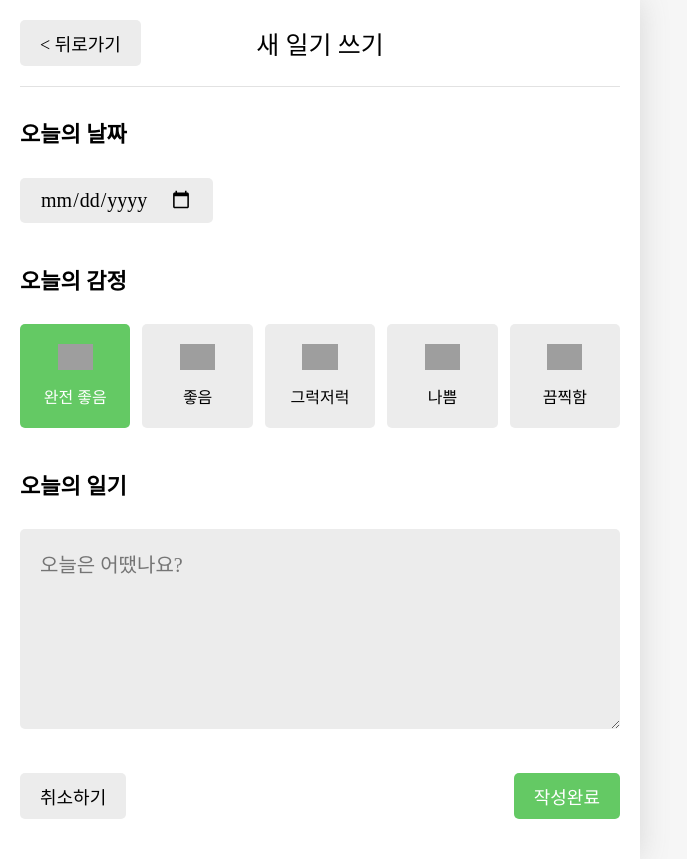
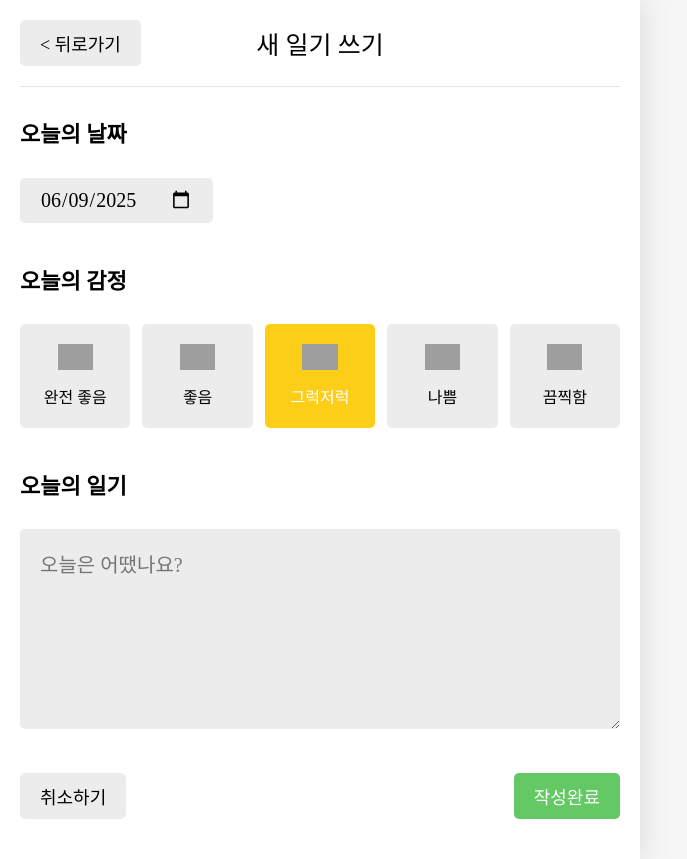
Before and after one commit to sangyeop0529/2025_06_emotion_diary, a React (Vite) app: page /new in a window 1280 px wide. Shown: the whole page, without its empty margins (0-687 px from the left). Built offline with nearby package versions, Linux system fonts and the light colour scheme; grey boxes are pictures that could not be loaded; a web font is replaced by a local one.

Commit message:
new component 완성

```diff
--- a/src/components/Editor.jsx
+++ b/src/components/Editor.jsx
@@ -1,4 +1,5 @@
-import React from "react";
+import React, { useState } from "react";
+import { useNavigate } from "react-router-dom";
 import "./Editor.css";
 import Button from "./Button";
 import EmotionItem from "./EmotionItem";
@@ -11,14 +12,55 @@
   { emotionId: 5, emotionName: "끔찍함" },
 ];
 
-const Editor = () => {
-  const emotionId = Math.floor(Math.random() * 5) + 1;
+const getStringedDate = (targetDate) => {
+  // YYYY-MM-DD
+  let year = targetDate.getFullYear();
+  let month = targetDate.getMonth() + 1;
+  let date = targetDate.getDate();
+
+  if (month < 10) {
+    month = `0${month}`;
+  }
+  if (date < 10) {
+    date = `0${date}`;
+  }
+
+  return `${year}-${month}-${date}`;
+};
+
+const Editor = ({ onSubmit }) => {
+  const [input, setInput] = useState({
+    createdDate: new Date(),
+    emotionId: 3,
+    content: "",
+  });
+
+  const nav = useNavigate();
+
+  const onChangeInput = (e) => {
+    let name = e.target.name;
+    let value = e.target.value;
+
+    if (name == "createdDate") {
+      value = new Date(value);
+    }
+    setInput({ ...input, [name]: value });
+  };
+
+  const onClickSubmitButton = () => {
+    onSubmit(input);
+  };
 
   return (
     <div className="Editor">
       <section className="data_section">
         <h4>오늘의 날짜</h4>
-        <input type="date" />
+        <input
+          type="date"
+          name="createdDate"
+          value={getStringedDate(input.createdDate)}
+          onChange={onChangeInput}
+        />
       </section>
 
       <section className="emotion_section">
@@ -26,9 +68,17 @@
         <div className="emotion_list_wrapper">
           {emotionList.map((item) => (
             <EmotionItem
+              onClick={() =>
+                onChangeInput({
+                  target: {
+                    name: "emotionId",
+                    value: item.emotionId,
+                  },
+                })
+              }
               key={item.emotionId}
               {...item}
-              isSelected={item.emotionId === emotionId}
+              isSelected={item.emotionId === input.emotionId}
             />
           ))}
         </div>
@@ -36,12 +86,20 @@
 
       <section className="content_section">
         <h4>오늘의 일기</h4>
-        <textarea placeholder="오늘은 어땠나요?"></textarea>
+        <textarea
+          placeholder="오늘은 어땠나요?"
+          name="content"
+          value={input.content}
+          onChange={onChangeInput}></textarea>
       </section>
 
       <section className="button_section">
-        <Button text={"취소하기"} />
-        <Button text={"작성완료"} type={"POSITIVE"} />
+        <Button onClick={() => nav(-1)} text={"취소하기"} />
+        <Button
+          onClick={onClickSubmitButton}
+          text={"작성완료"}
+          type={"POSITIVE"}
+        />
       </section>
     </div>
   );
--- a/src/components/EmotionItem.jsx
+++ b/src/components/EmotionItem.jsx
@@ -2,9 +2,10 @@
 import { getEmotionImage } from "../utils/get-emotion-image";
 import "./EmotionItem.css";
 
-const EmotionItem = ({ emotionId, emotionName, isSelected }) => {
+const EmotionItem = ({ emotionId, emotionName, isSelected, onClick }) => {
   return (
     <div
+      onClick={onClick}
       className={`EmotionItem ${
         isSelected ? `EmotionItem_on_${emotionId}` : ""
       }`}>
--- a/src/pages/New.jsx
+++ b/src/pages/New.jsx
@@ -1,16 +1,26 @@
-import React from "react";
+import React, { useContext } from "react";
+import { useNavigate } from "react-router-dom";
+import { DiaryDispatchContext } from "../contexts/DiaryContext";
 import Header from "../components/Header";
 import Button from "../components/Button";
 import Editor from "../components/Editor";
 
 const New = () => {
+  const { onCreate } = useContext(DiaryDispatchContext);
+  const nav = useNavigate();
+
+  const onSubmit = (input) => {
+    onCreate(input.createdDate.getTime(), input.emotionId, input.content);
+    nav("/", { replace: true });
+  };
+
   return (
     <div>
       <Header
         title={"새 일기 쓰기"}
-        leftChild={<Button text={"< 뒤로가기"} />}
+        leftChild={<Button onClick={() => nav(-1)} text={"< 뒤로가기"} />}
       />
-      <Editor />
+      <Editor onSubmit={onSubmit} />
     </div>
   );
 };
```
